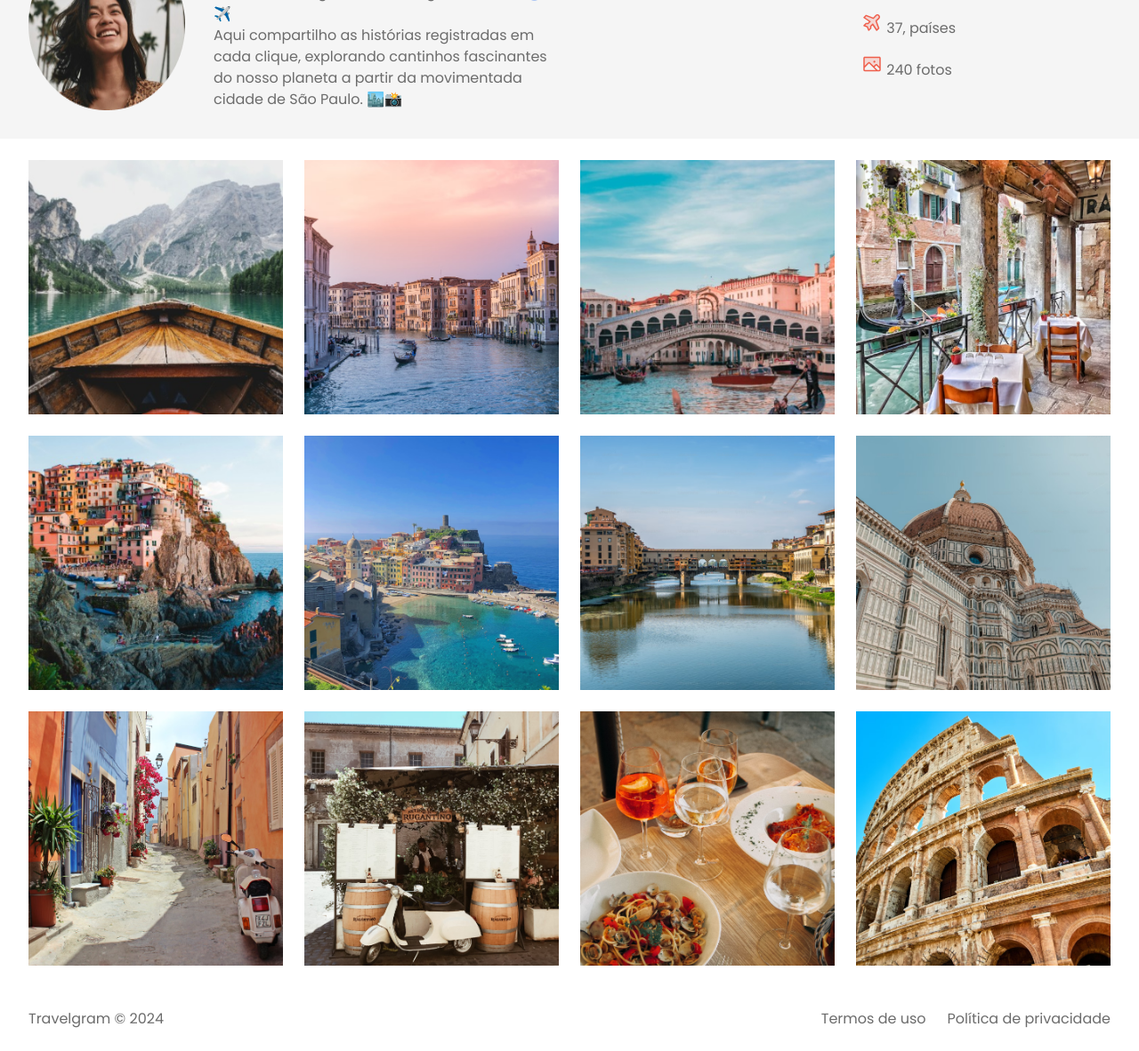
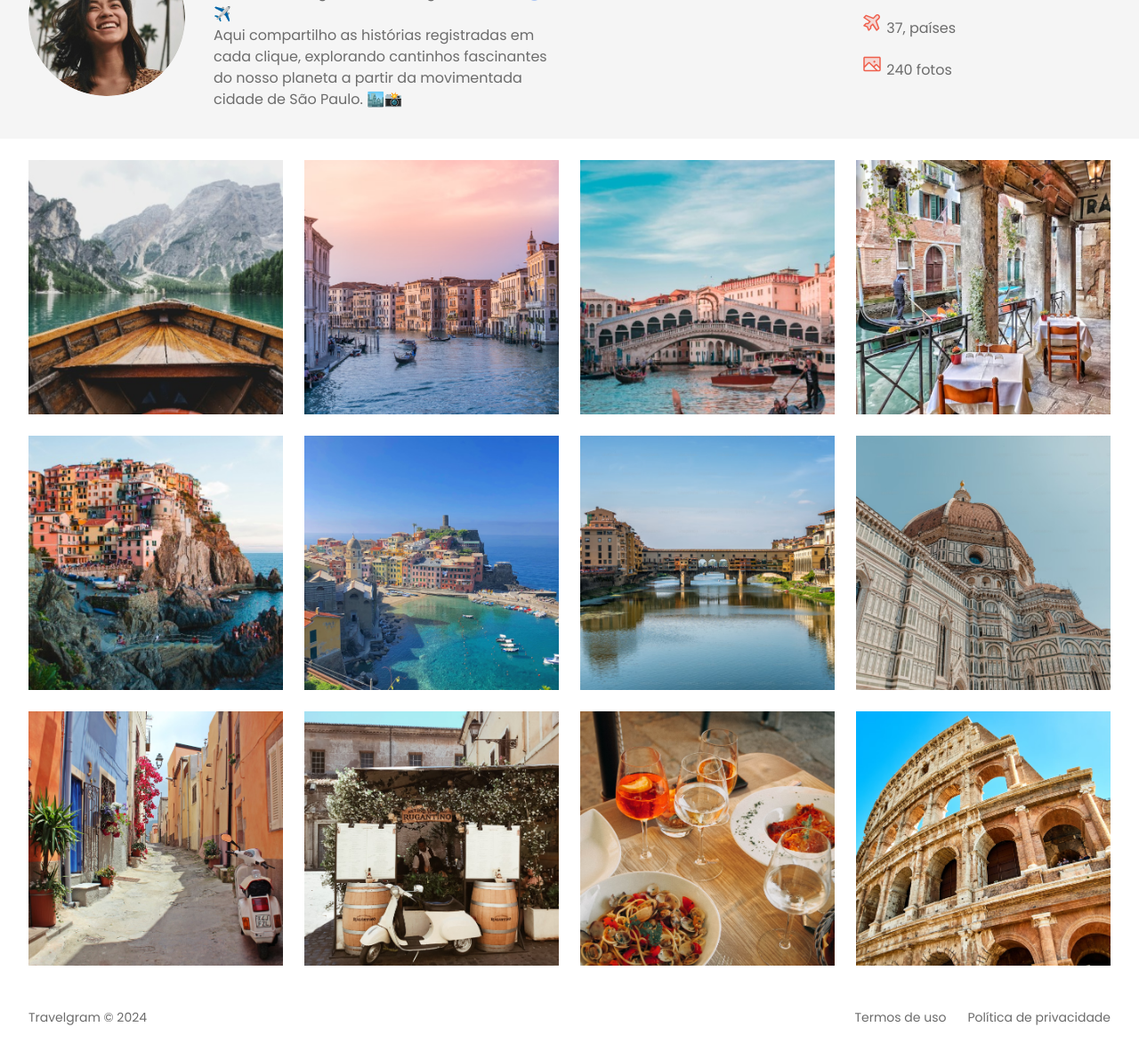
Before and after one commit to Raudinei98/Trevelgram, a plain HTML site: page index.html in a window 1280 px wide. Shown: the part 196-1378 px from the top of the page at 89% size. Drawn offline with Linux system fonts and the light colour scheme.

Commit message:
final project

```diff
--- a/styles/footer.css
+++ b/styles/footer.css
@@ -2,6 +2,8 @@ footer{
     display: flex;
     gap: 24px;
     padding-block:24px ;
+
+    font:14px/150% var(--font-family)
 }
 
 footer span:nth-child(1){
--- a/styles/header.css
+++ b/styles/header.css
@@ -17,6 +17,13 @@ header .container{
 
 #profile > div{
     max-width: 384px;
+}
+
+#profile img{
+    width: 176px;
+    height: 176px;
+    object-fit: cover;
+    border-radius: 50%;
 }
 
 #profile h1{
```
